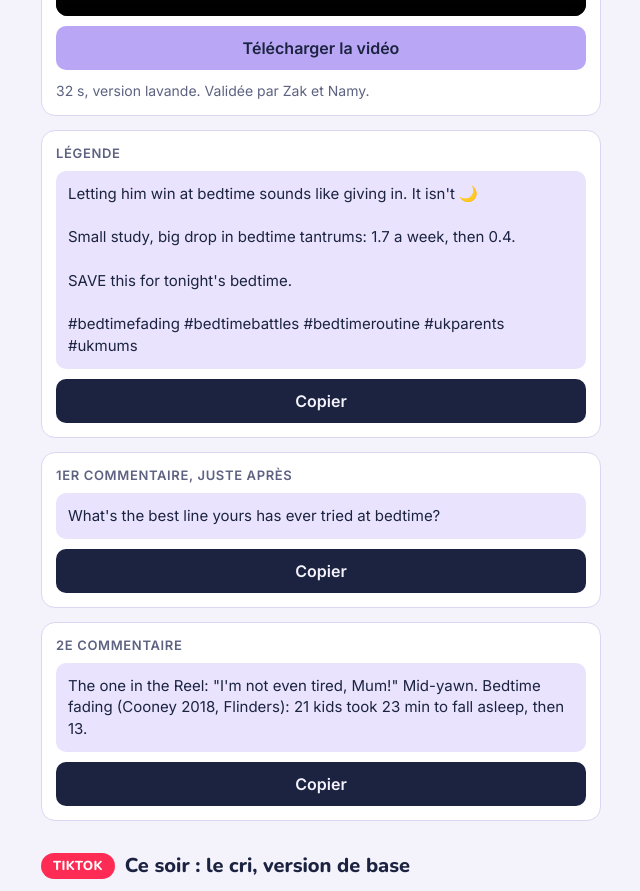
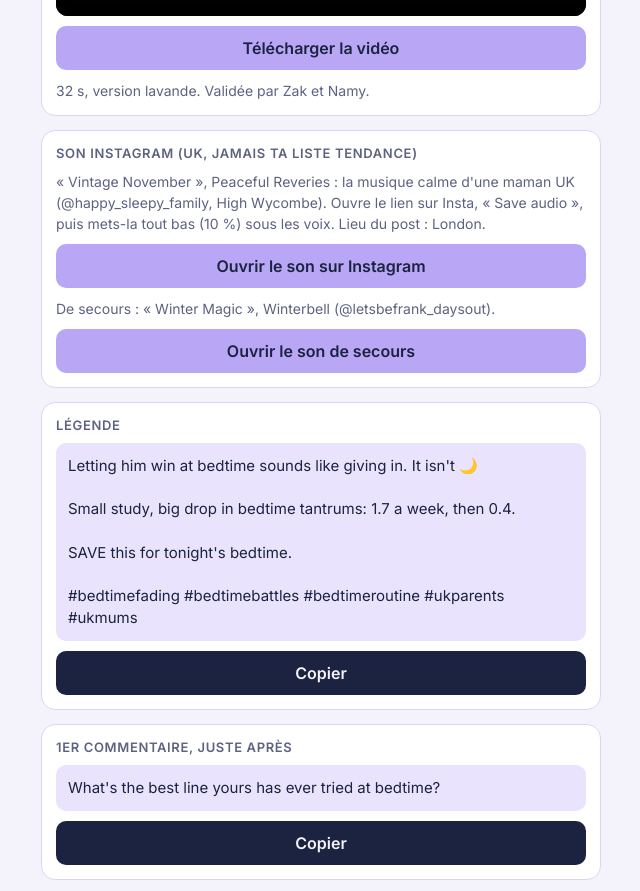
Before and after one commit to qlfwastaken/kipworth-files, a plain HTML site: page p/1511/index.html in a window 1280 px wide. Shown: the part 1800-2691 px from the top of the page, without its empty margins (319-959 px from the left). Drawn offline with nearby package versions, Linux system fonts and the light colour scheme; grey boxes are pictures that could not be loaded.

Commit message:
p/1511 : son Insta UK

```diff
--- a/p/1511/index.html
+++ b/p/1511/index.html
@@ -38,6 +38,7 @@ ul.todo{margin:0;padding-left:20px;display:flex;flex-direction:column;gap:4px}
 
   <div class="step"><span>2</span><h2>Instagram, ce soir : la négo</h2></div>
   <div class="card"><video src="nego.mp4" controls playsinline preload="metadata"></video><a class="dl" href="nego-hd.mp4" download="kipworth-nego.mp4">Télécharger la vidéo</a><p class="note">32 s, version lavande. Validée par Zak et Namy.</p></div>
+  <div class="card"><h3>Son Instagram (UK, jamais ta liste tendance)</h3><p class="note">« Vintage November », Peaceful Reveries : la musique calme d'une maman UK (@happy_sleepy_family, High Wycombe). Ouvre le lien sur Insta, « Save audio », puis mets-la tout bas (10 %) sous les voix. Lieu du post : London.</p><a class="dl" href="https://www.instagram.com/reels/audio/1772952197296849/">Ouvrir le son sur Instagram</a><p class="note">De secours : « Winter Magic », Winterbell (@letsbefrank_daysout).</p><a class="dl" href="https://www.instagram.com/reels/audio/1177505090943627/">Ouvrir le son de secours</a></div>
   <div class="card"><h3>Légende</h3><pre class="txt" id="t4">Letting him win at bedtime sounds like giving in. It isn't 🌙
 
 Small study, big drop in bedtime tantrums: 1.7 a week, then 0.4.
```
